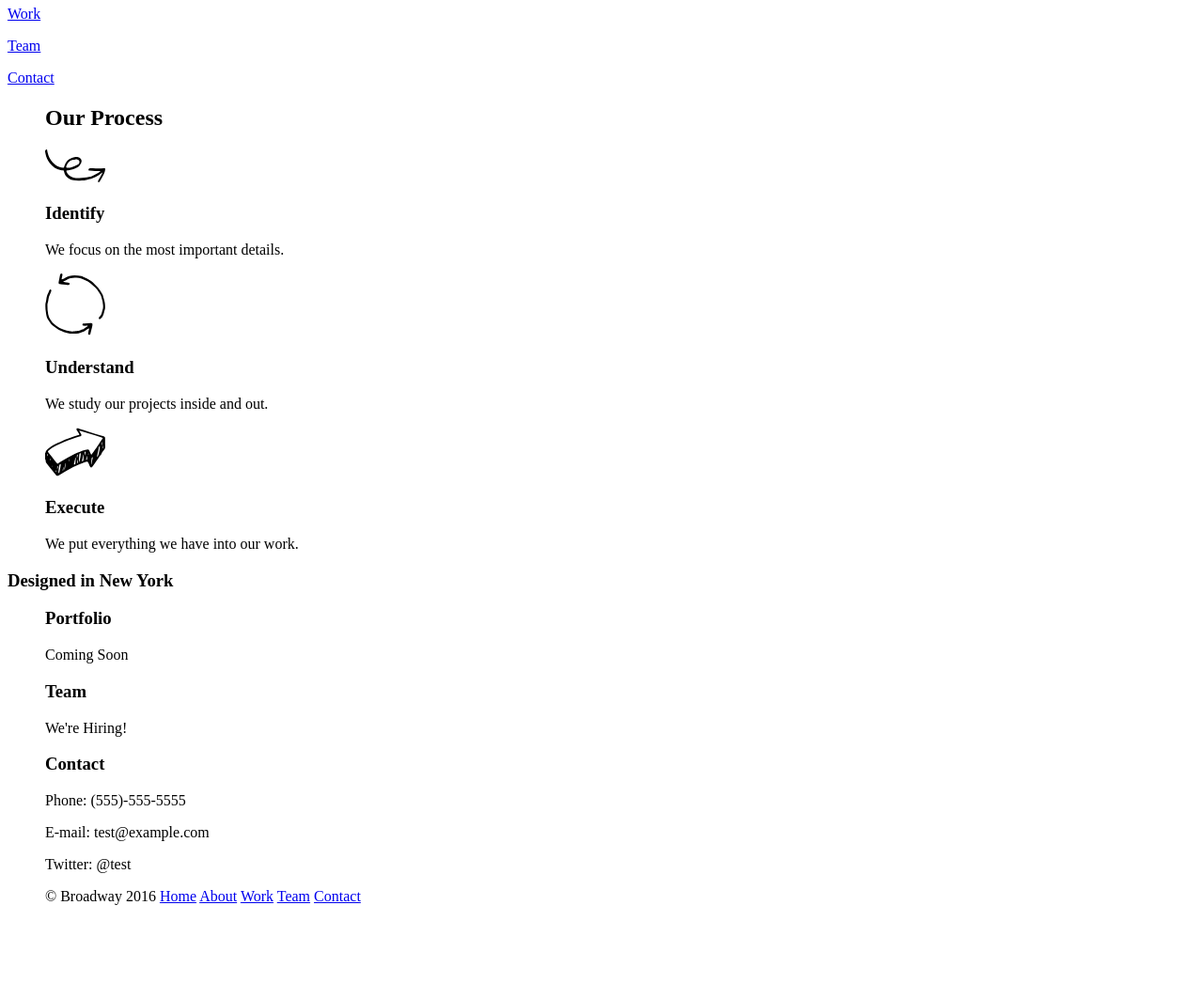
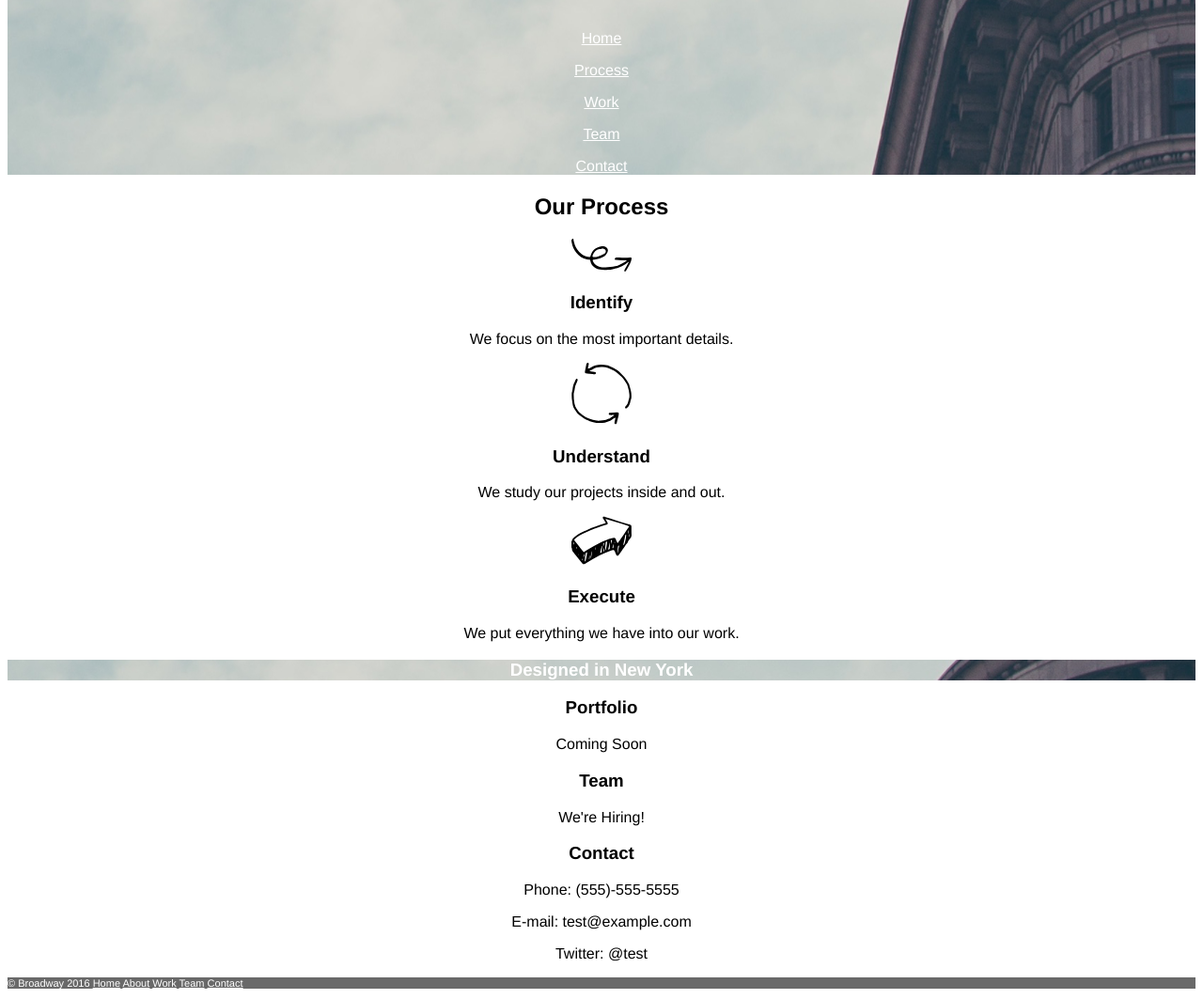
Before and after one commit to SandraSw/Broadway, a plain HTML site: page index.html in a window 1280 px wide. Shown: the part 142-1205 px from the top of the page at 94% size. Before the commit the page ends 1121 px from the top, so only its background shows below. Drawn offline with Linux system fonts and the light colour scheme; files whose address does not match are found by name.

Commit message:
Create first part of styling in CSS.

```diff
--- a/Resources/CSS/style.css
+++ b/Resources/CSS/style.css
@@ -0,0 +1,26 @@
+body {
+  font-family: Helvetica;
+  text-align: center;
+}
+
+#footer {
+  text-align: left;
+  font-size: 11px;
+  background-color: dimgray;
+}
+
+#home,
+  #nyc {
+  background-image: url("/Users/sandraswiercz/Documents/GitHub/SandraSw.github.io/Broadway/Resources/Images/the-flatiron-building.png");
+}
+
+h1,
+  a,
+    #nyc,
+      #footer {
+        color: white;
+    }
+
+h1 {
+  font-size: 70px;
+}
--- a/index.html
+++ b/index.html
@@ -6,25 +6,25 @@
   </head>
   <body>
 
-  <!-- Home -->
+  <!-- Header & navigation bar -->
 
-  <h1 id="Home">Broadway Design</h1>
+  <div id="home">
 
-  <!-- Navigation section -->
+    <h1>Broadway Design</h1>
 
-  <nav>
+    <nav>
+      <p><a href="#home">Home</a></p>
+      <p><a href="#process">Process</a></p>
+      <p><a href="#work">Work</a></p>
+      <p><a href="#team">Team</a></p>
+      <p><a href="#contact">Contact</a></p>
+    </nav>
 
-    <p><a href="#Home">Home</a></p>
-    <p><a href="#Process">Process</a></p>
-    <p><a href="#Work">Work</a></p>
-    <p><a href="#Team">Team</a></p>
-    <p><a href="#Contact">Contact</a></p>
-
-  </nav>
+  </div>
 
   <!-- Process section -->
 
-  <dir id="Process">
+  <div id="process">
 
     <h2>Our Process</h2>
 
@@ -40,11 +40,11 @@
     <h3>Execute</h3>
     <p>We put everything we have into our work.</p>
 
-  </dir>
+  </div>
 
   <!-- NYC section -->
 
-  <div id="NYC">
+  <div id="nyc">
 
     <h3>Designed in New York</h3>
 
@@ -52,40 +52,40 @@
 
   <!-- Work section -->
 
-  <dir id="Work">
+  <div id="work">
 
     <h3>Portfolio</h3>
     <p>Coming Soon</p>
 
-  </dir>
+  </div>
 
   <!-- Team section -->
 
-  <dir id="Team">
+  <div id="team">
 
     <h3>Team</h3>
     <p>We're Hiring!</p>
 
-  </dir>
+  </div>
 
   <!-- Contact section -->
 
-  <dir id="Contact">
+  <div id="contact">
 
     <h3>Contact</h3>
     <p>Phone: (555)-555-5555</p>
     <p>E-mail: test@example.com</p>
     <p>Twitter: @test</p>
 
-  </dir>
+  </div>
 
   <!-- Footer section -->
 
-  <dir id="footer">
+  <div id="footer">
 
-    <p>&copy Broadway 2016 <a href="#Home">Home</a> <a href="#Process">About</a> <a href="#Work">Work</a> <a href="#Team">Team</a> <a href="#contact">Contact</a></p>
+    <p>&copy Broadway 2016 <a href="#home">Home</a> <a href="#process">About</a> <a href="#work">Work</a> <a href="#team">Team</a> <a href="#contact">Contact</a></p>
 
-  </dir>
+  </div>
 
   </body>
 </html>
```
Also changed, not shown: 1 other file.
